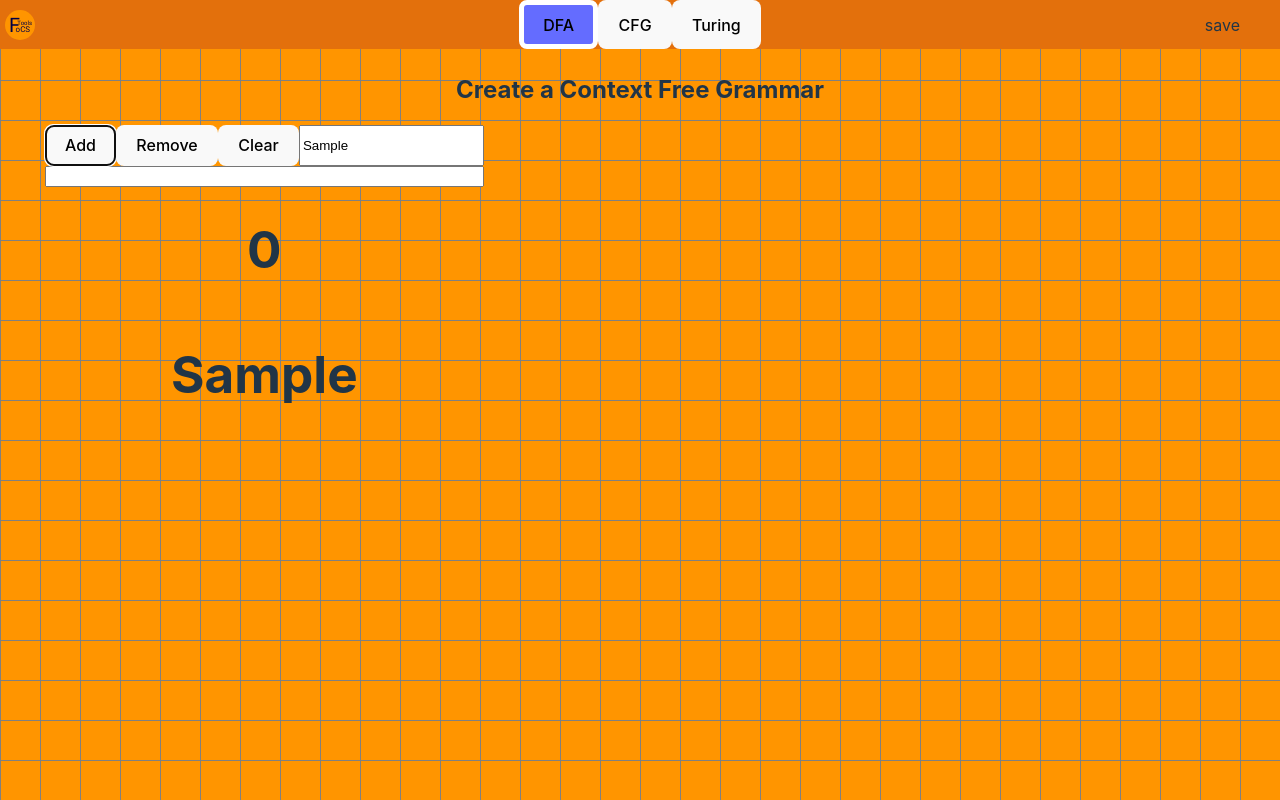
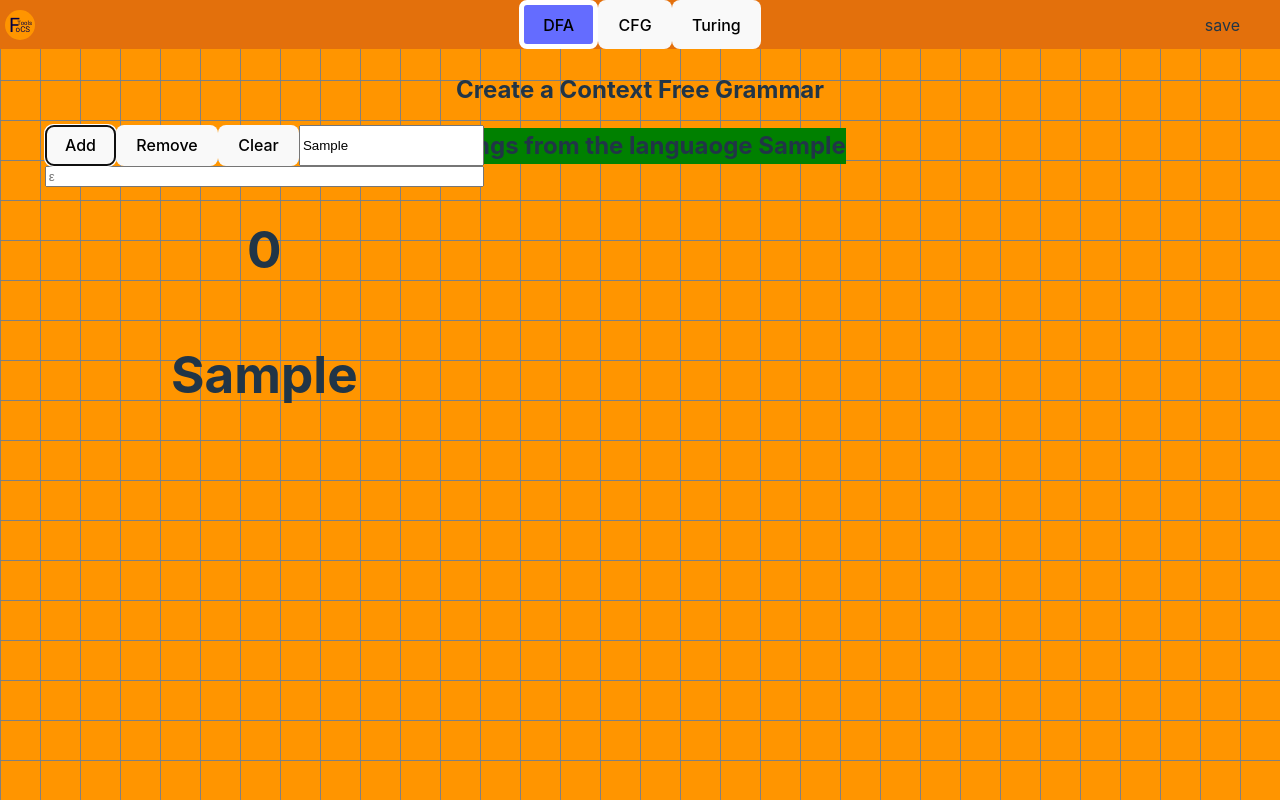
Before and after one commit to aandrepingu/FoCSTools, a React (Vite) app in the folder FoCSTools Site/: page / in a window 1280 px wide. Both pictures are taken after typing "Sample" into the empty fields and a click on the button "Add". Built offline with nearby package versions, Linux system fonts and the light colour scheme.

Commit message:
Created a function renderOutputs that creates a div with example strings
Outputs the first 10 strings in a div
Need to implement functionality for multiple languages

```diff
--- a/FoCSTools Site/src/pages/CFG.tsx
+++ b/FoCSTools Site/src/pages/CFG.tsx
@@ -32,12 +32,73 @@ export default function CFG() {
     }
   }
 
+  const produceString = (stringSoFar: string, production: string) => {
+    if (production.indexOf(lang) === -1) {
+      // Terminal String
+      return production;
+    } else {
+      // Replace lang with stringSoFar
+      return production.replace(new RegExp(lang, 'g'), stringSoFar);
+    }
+  };
+
   // Output grammars in a div
   const renderOutputs = () => {
-    const renderValues: JSX.Element[] = []
-    for(let i = 0; i < text.length; i++){
-      renderValues.push(<p key={i}>{ text[i] }</p>);
+    const renderValues: JSX.Element[] = [];
+    //const result: string[] = [];
+    //const queue: { symbol: string, stringSoFar: string }[] = [];
+
+    renderValues.push(<h2>Strings from the languaoge {lang}</h2>);
+
+    if(lang === "" || text.length < 1){
+      return;
     }
+
+    //queue.push({symbol: text[0], stringSoFar: "" });
+
+    /*
+    while (queue.length > 0 && result.length < 10) {
+      const { symbol, stringSoFar } = queue.shift()!;
+
+      if (!text.includes(symbol)) {
+        result.push(stringSoFar);
+        console.log("Added to result");
+      } else {
+        for (const production of text) {
+          const newString = stringSoFar + production;
+          queue.push({ symbol: production, stringSoFar: newString });
+          console.log("Added to Queue");
+        }
+      }
+    }
+
+    const subset = result.slice(0,10);
+
+    for(const str of subset){
+      renderValues.push(<h4>{ str }</h4>);
+    }
+    */
+
+    const generateStrings = (stringSoFar: string, visited: Set<string>): void => {
+      if (renderValues.length >= 10) {
+        return;
+      }
+
+      for (const production of text) {
+        const newString = produceString(stringSoFar, production);
+
+        if (!visited.has(newString)) {
+          visited.add(newString);
+          // Output terminal strings
+          if(newString.indexOf(lang) === -1)
+            renderValues.push(<h4>{newString}</h4>);
+          generateStrings(newString, visited);
+        }
+      }
+    };
+
+    generateStrings("", new Set());
+
     return renderValues;
   };
 
@@ -95,6 +156,7 @@ export default function CFG() {
               key={index}
               type="text"
               value={text[index]}
+              placeholder="ε"
               onChange={(e) => handleChange(index, e)}
               onKeyDown={(e) => handleKeyPress(e)}
               onClick={() => onTextClick(index)}
```
